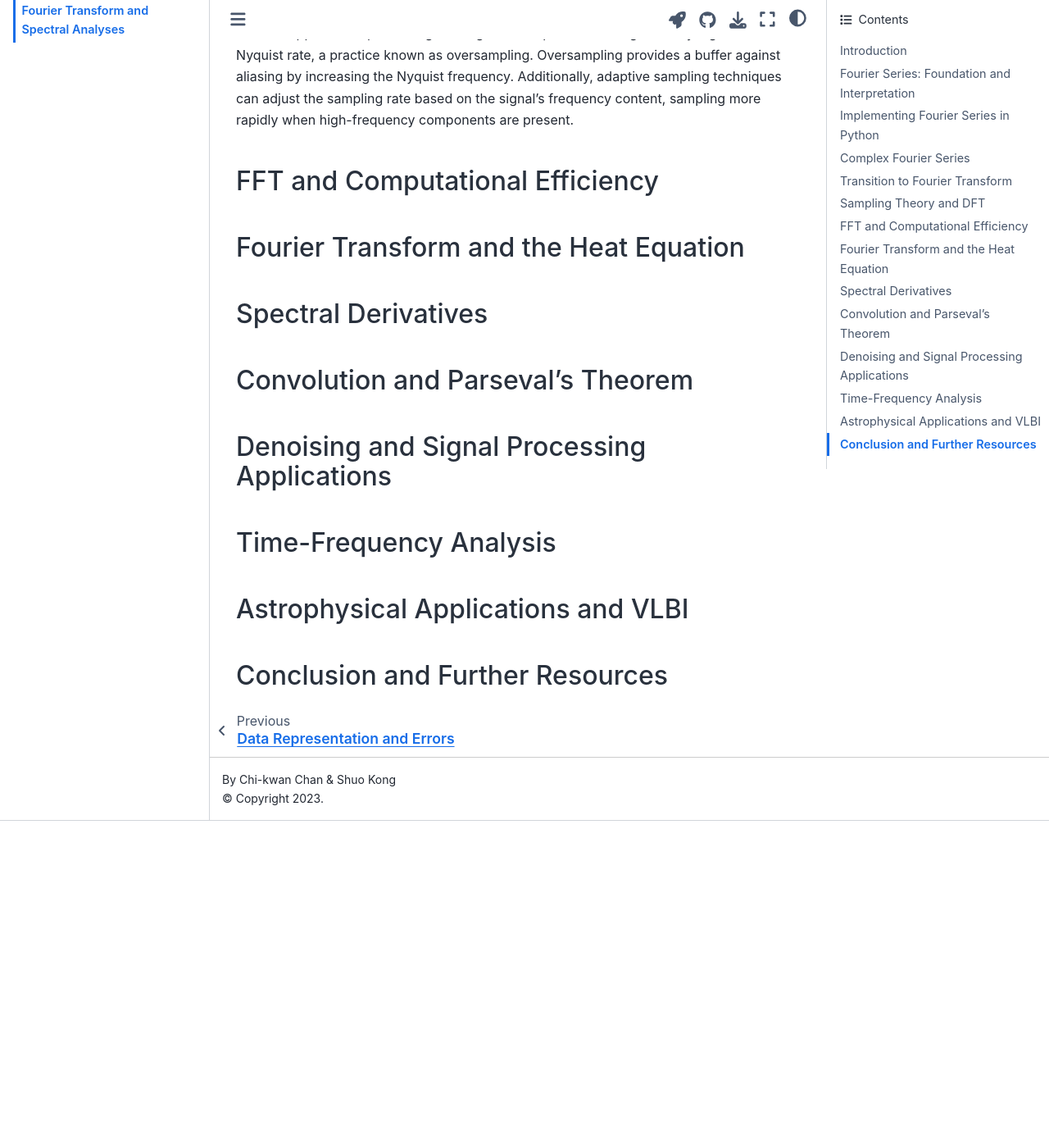
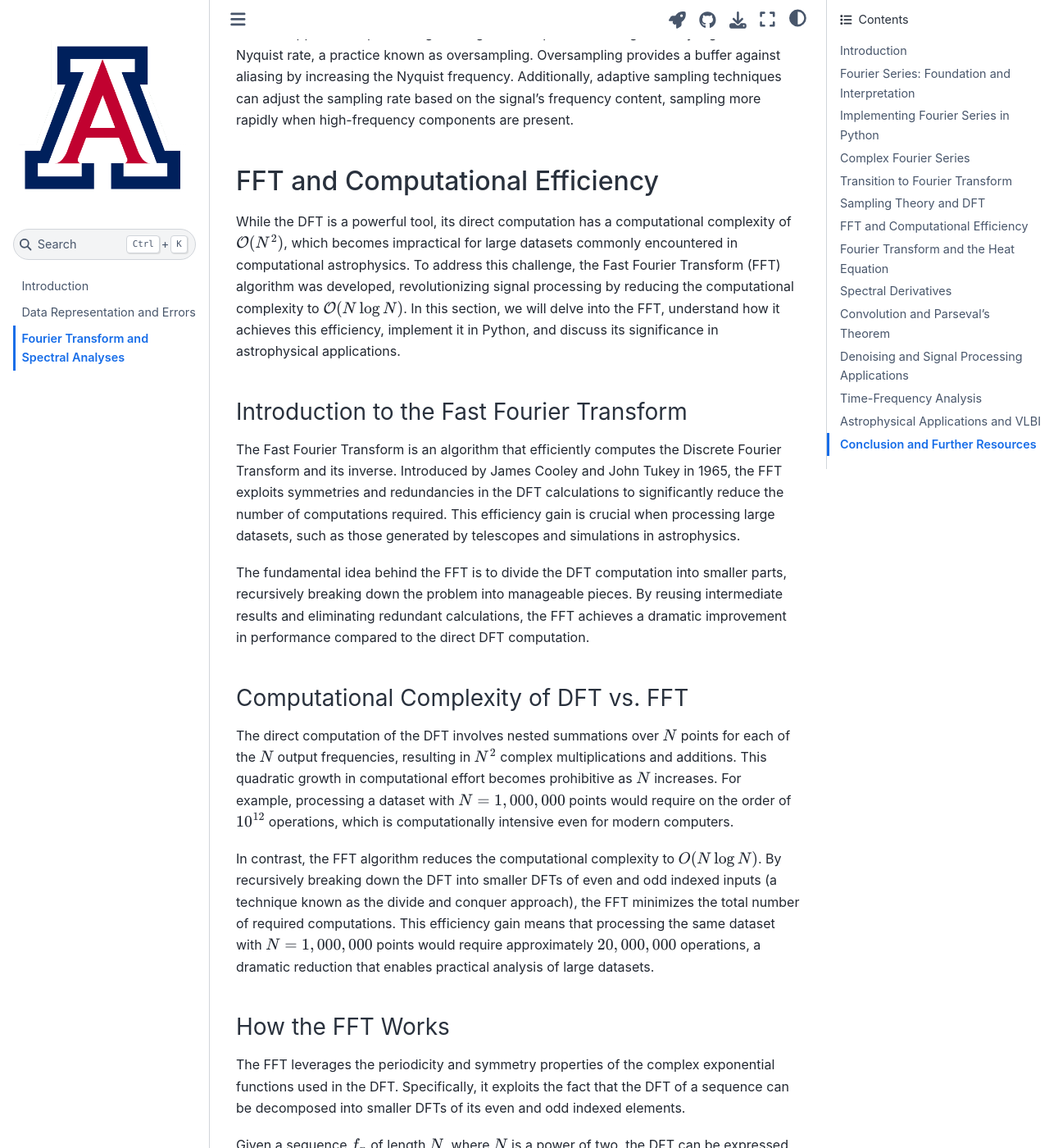
Before and after one commit to ua-2024q3-astr513/astr513, a Jupyter Book: the page built from docs/FT.md, in a window 1280 px wide and 1400 px high, scrolled down 14796 px. Shown: the whole window at 82% size. Built offline with Jupyter Book 1.0.4 settings and Sphinx 7.4.7 and the Sphinx Book theme 1.1.4, drawn with Linux system fonts in a browser that asks for light colours; before the commit the page ends 15797 px from its top, so only the background shows below that; some of the changed text lies outside the part shown.

Commit message:
Describe FFT and benchmark it

````diff
--- a/docs/FT.md
+++ b/docs/FT.md
@@ -593,6 +593,94 @@ Additionally, adaptive sampling techniques can adjust the sampling rate based on
 
 ## FFT and Computational Efficiency
 
+While the DFT is a powerful tool, its direct computation has a computational complexity of $\mathcal{O}(N^2)$, which becomes impractical for large datasets commonly encountered in computational astrophysics.
+To address this challenge, the Fast Fourier Transform (FFT) algorithm was developed, revolutionizing signal processing by reducing the computational complexity to $\mathcal{O}(N \log N)$.
+In this section, we will delve into the FFT, understand how it achieves this efficiency, implement it in Python, and discuss its significance in astrophysical applications.
+
++++
+
+### Introduction to the Fast Fourier Transform
+
+The Fast Fourier Transform is an algorithm that efficiently computes the Discrete Fourier Transform and its inverse.
+Introduced by James Cooley and John Tukey in 1965, the FFT exploits symmetries and redundancies in the DFT calculations to significantly reduce the number of computations required.
+This efficiency gain is crucial when processing large datasets, such as those generated by telescopes and simulations in astrophysics.
+
+The fundamental idea behind the FFT is to divide the DFT computation into smaller parts, recursively breaking down the problem into manageable pieces.
+By reusing intermediate results and eliminating redundant calculations, the FFT achieves a dramatic improvement in performance compared to the direct DFT computation.
+
++++
+
+### Computational Complexity of DFT vs. FFT
+
+The direct computation of the DFT involves nested summations over $N$ points for each of the $N$ output frequencies, resulting in $N^2$ complex multiplications and additions.
+This quadratic growth in computational effort becomes prohibitive as $N$ increases.
+For example, processing a dataset with $N = 1,000,000$ points would require on the order of $10^{12}$ operations, which is computationally intensive even for modern computers.
+
+In contrast, the FFT algorithm reduces the computational complexity to $O(N \log N)$.
+By recursively breaking down the DFT into smaller DFTs of even and odd indexed inputs (a technique known as the divide and conquer approach), the FFT minimizes the total number of required computations.
+This efficiency gain means that processing the same dataset with $N = 1,000,000$ points would require approximately $20,000,000$ operations, a dramatic reduction that enables practical analysis of large datasets.
+
++++
+
+### How the FFT Works
+
+The FFT leverages the periodicity and symmetry properties of the complex exponential functions used in the DFT.
+Specifically, it exploits the fact that the DFT of a sequence can be decomposed into smaller DFTs of its even and odd indexed elements.
+
+Given a sequence $f_n$ of length $N$, where $N$ is a power of two, the DFT can be expressed as:
+\begin{align}
+F_k = \sum_{n=0}^{N-1} f_n e^{-i 2\pi k n / N}.
+\end{align}
+This sum can be split into sums over even and odd indices:
+\begin{align}
+F_k = \sum_{n=0}^{N/2-1} f_{2n} e^{-i 2\pi k (2n) / N} + \sum_{n=0}^{N/2-1} f_{2n+1} e^{-i 2\pi k (2n+1) / N}.
+\end{align}
+Simplifying the exponents and recognizing that  e^{-i 2\pi k / N}  is a periodic function allows for the reuse of computed values, reducing the number of unique computations.
+
+By recursively applying this decomposition, the FFT reduces the original DFT computation into $\log_2 N$ stages, each involving $N$ operations.
+This recursive strategy is the key to achieving $\mathcal{O}(N \log N)$ computational complexity.
+
++++
+
+### Comparing Performance: DFT vs. FFT
+
+To appreciate the computational efficiency of the FFT, let’s compare its performance with that of the direct DFT implementation.
+
+We will use Python’s time module to measure execution times for both algorithms on signals of increasing length.
+
+```{code-cell} ipython3
+import time
+
+signal_lengths = [2**n for n in range(6, 16)]
+
+dft_times = []
+fft_times = []
+
+for N in signal_lengths:
+    f = np.random.random(N)
+
+    # Time DFT
+    if N <= 2048:
+        start_time = time.time()
+        F = DFT(f)
+        dft_times.append(time.time() - start_time)
+
+    # Time FFT
+    start_time = time.time()
+    F = np.fft.fft(f)
+    fft_times.append(time.time() - start_time)
+
+# Plotting the results
+plt.figure(figsize=(10, 6))
+plt.loglog(signal_lengths[:len(dft_times)], dft_times, label='DFT Time', marker='o')
+plt.loglog(signal_lengths, fft_times, label='FFT Time', marker='o')
+
+plt.xlabel('Signal Length N')
+plt.ylabel('Time [seconds]')
+plt.legend()
+plt.grid(True)
+```
+
 ## Fourier Transform and the Heat Equation
 
 ## Spectral Derivatives
````
